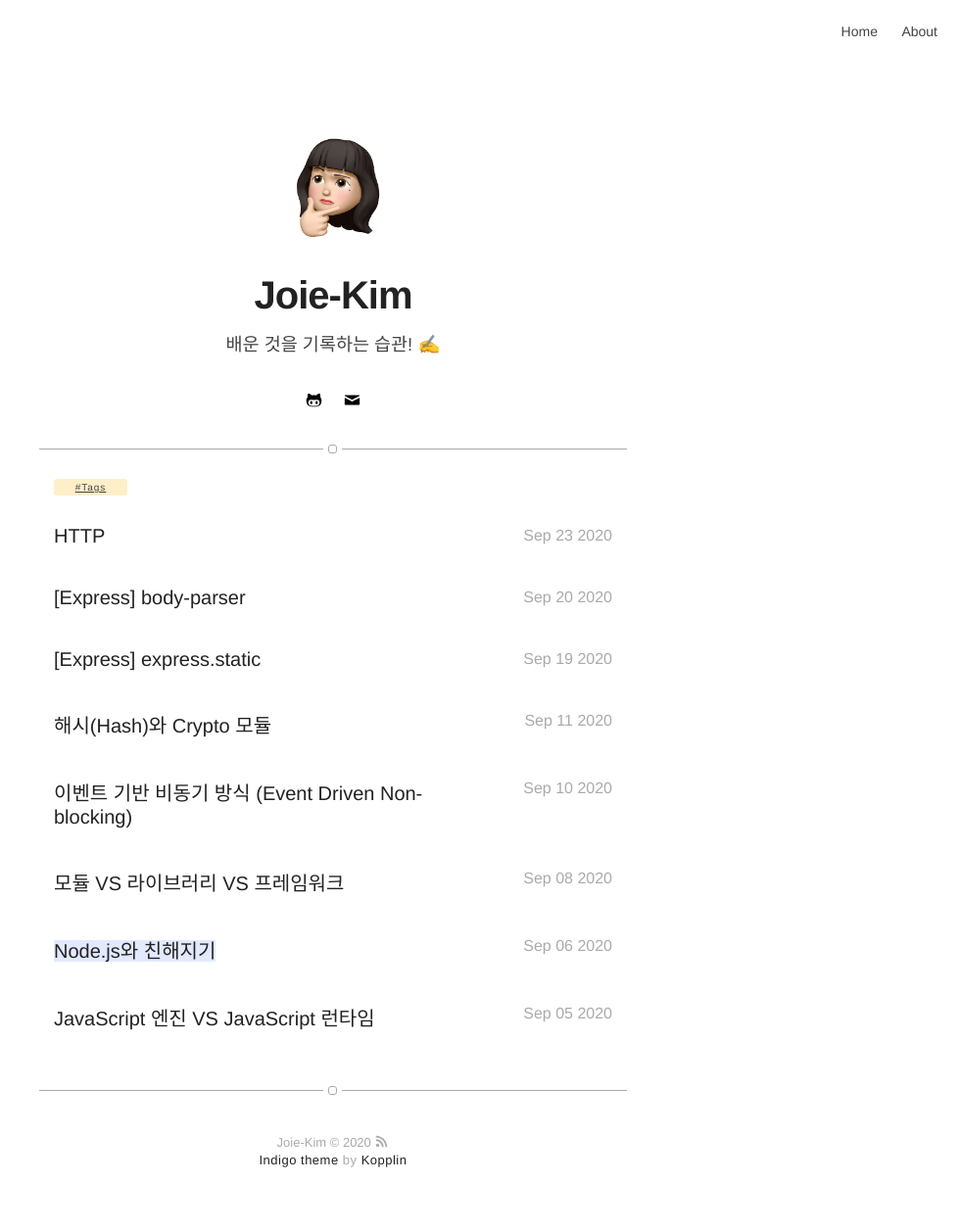
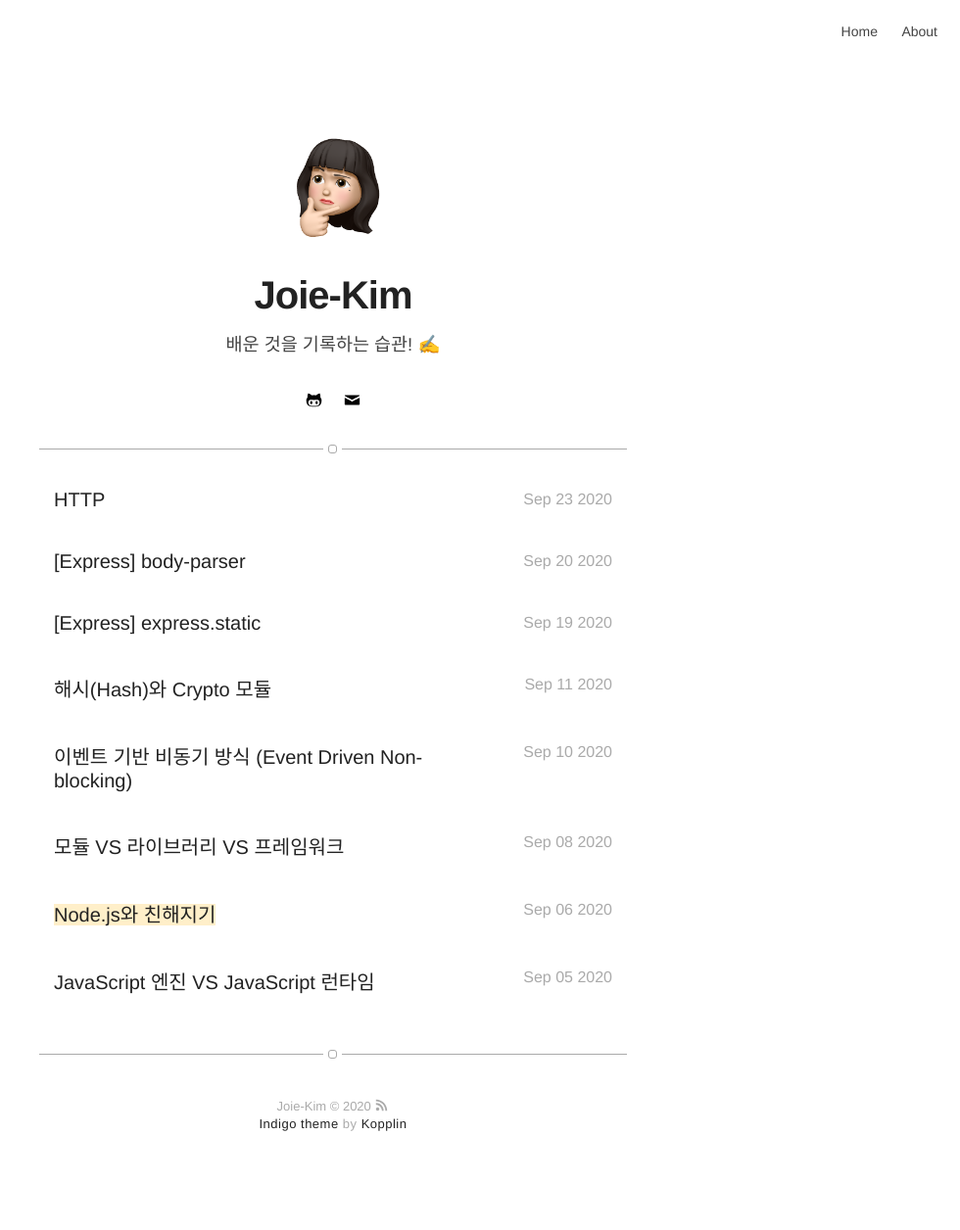
Before and after one commit to Joie-Kim/Joie-Kim.github.io, a Jekyll site: the page built from blog/index.html, in a window 1280 px wide. Shown: the whole page at 98% size, without its empty margins (300-1280 px from the left). Built offline with Jekyll 4.4.1, drawn with Linux system fonts in a browser that asks for light colours; after the commit the page ends 1219 px from its top, so only the background shows below that.

Commit message:
[Update] tag 수정
- blog 페이지에 있었던 '#Tags' 삭제
- post에 있는 tag에 hover 효과 추가

```diff
--- a/_sass/components/others.sass
+++ b/_sass/components/others.sass
@@ -6,7 +6,7 @@
     > .url > .title
         width: auto !important
         display: inline
-        background-color : $delta
+        background-color : $epsilon
         //background-image: linear-gradient(rgba(39,243,106,0.15), rgba(39,243,106,0.15))
 
 .twitter-tweet
--- a/_sass/pages/home-blog-projects.sass
+++ b/_sass/pages/home-blog-projects.sass
@@ -49,7 +49,7 @@
         padding: 3px 9px
         border-radius: 3px
         font-size: 1rem
-        background: $epsilon
+        //background: $epsilon
         color: $alpha
         letter-spacing: 1px
         margin: 1rem 0rem
--- a/_sass/pages/post.sass
+++ b/_sass/pages/post.sass
@@ -24,13 +24,16 @@
     > .post-tags > .item
         padding: 2px 8px
         border-radius: 3px
-        font-size: 1.1rem
+        font-size: 1.2rem
         background: $epsilon
         color: $alpha
         letter-spacing: 1px
         margin: 3px 1px
-        text-decoration: none
+        text-decoration: underline
         display: inline-block
+
+    > .post-tags > .item:hover
+        opacity: 0.8
 
     // general style
     > h2,
--- a/blog/index.html
+++ b/blog/index.html
@@ -6,9 +6,9 @@ title: Blog
 ---
 <section class="list">
 
-	<span class="tag-list">
+	<!--<span class="tag-list">
 
-		<!--{% assign tags_list = site.tags %}
+		{% assign tags_list = site.tags %}
 
 		{% if tags_list.first[0] == null %}
 			{% for tag in tags_list %}
@@ -22,9 +22,9 @@ title: Blog
 			{% endfor %}
 		{% endif %}
 
-		{% assign tags_list = nil %}-->
-		<a class="item" href="{{ site.url }}/tags/">#Tags</a>
-	</span>
+		{% assign tags_list = nil %}
+		<a class="title" href="{{ site.url }}/tags/">#Tags</a>
+	</span>-->
 
 
 	{% if site.posts.size == 0 %}
```
